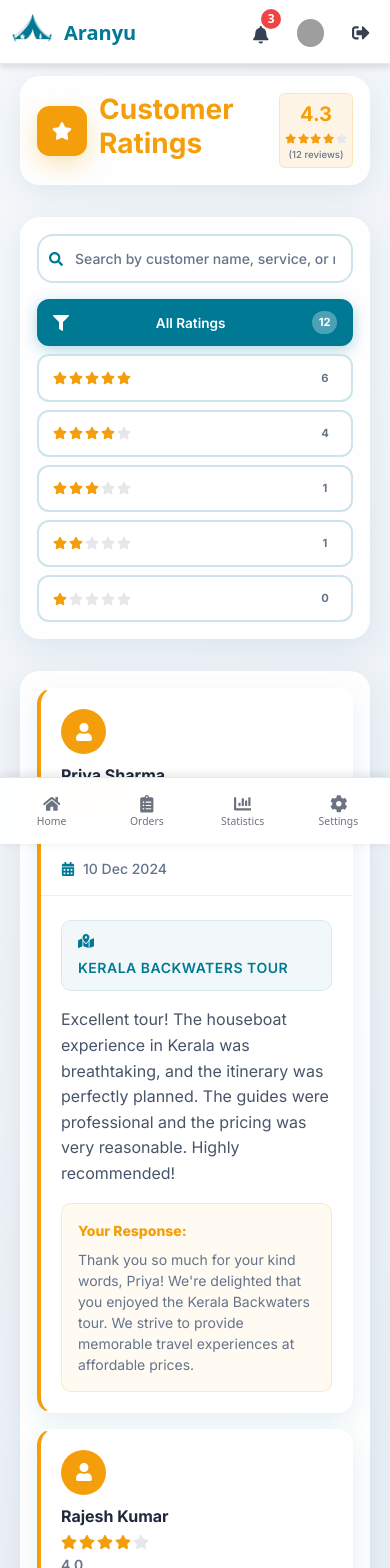
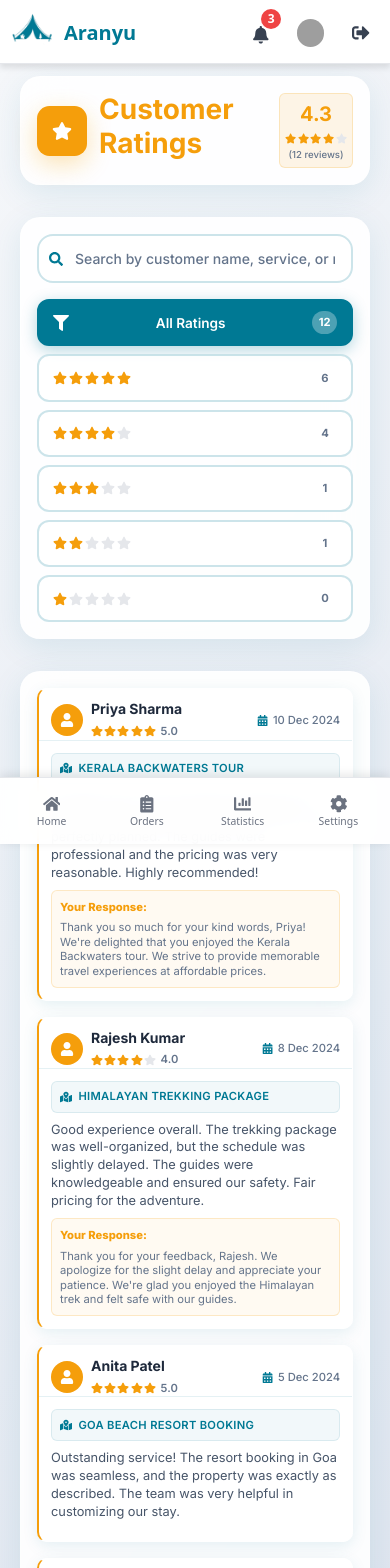
Before and after one commit to madhavavukkum/AranyuPartner, a React (Vite) app: page /myratings in a window 390 px wide. Shown: the top 1568 px of the page. Built offline with nearby package versions, Linux system fonts and the light colour scheme; sample sign-in values are in the browser's storage; grey boxes are pictures that could not be loaded.

Commit message:
customer card mobile update v1

```diff
--- a/src/pages/CustomerRatings/ReviewCard.css
+++ b/src/pages/CustomerRatings/ReviewCard.css
@@ -22,13 +22,15 @@
   padding: 1.5rem 1.5rem 0;
   border-bottom: 1px solid rgba(0, 121, 148, 0.1);
   margin-bottom: 1.5rem;
+  display: flex;
+  align-items: center;
+  justify-content: space-between;
 }
 
 .review-card__customer-info {
   display: flex;
   align-items: center;
   gap: 1rem;
-  padding-bottom: 1rem;
 }
 
 .review-card__avatar {
@@ -83,8 +85,7 @@
 
 .review-card__meta {
   display: flex;
-  justify-content: flex-end;
-  padding-bottom: 1rem;
+  align-items: center;
 }
 
 .review-card__date {
@@ -164,46 +165,215 @@
 
 /* Responsive Design */
 @media (max-width: 768px) {
-  .review-card__header {
-    padding: 1.25rem 1.25rem 0;
+  .review-card {
+    border-radius: 12px;
+    border-left: 3px solid #f59e0b;
+    box-shadow: 0 6px 20px rgba(0, 121, 148, 0.1);
   }
 
-  .review-card__body {
-    padding: 0 1.25rem 1.25rem;
+  .review-card__header {
+    padding: 1rem 1rem 0;
+    margin-bottom: 1rem;
+    display: flex;
+    align-items: center;
+    justify-content: space-between;
   }
 
   .review-card__customer-info {
-    flex-direction: column;
-    align-items: flex-start;
+    display: flex;
+    align-items: center;
     gap: 0.75rem;
   }
 
   .review-card__avatar {
-    width: 45px;
-    height: 45px;
-    font-size: 1.125rem;
+    width: 40px;
+    height: 40px;
+    font-size: 1rem;
   }
 
   .review-card__customer-name {
     font-size: 1rem;
+    margin-bottom: 0.4rem;
+  }
+
+  .review-card__rating {
+    gap: 0.4rem;
+  }
+
+  .review-card__stars {
+    gap: 0.1rem;
+  }
+
+  .review-card__star {
+    font-size: 0.875rem;
+  }
+
+  .review-card__rating-number {
+    font-size: 0.75rem;
   }
 
   .review-card__meta {
-    justify-content: flex-start;
-    margin-top: 0.5rem;
+    display: flex;
+    align-items: center;
+  }
+
+  .review-card__date {
+    gap: 0.4rem;
+    font-size: 0.75rem;
+  }
+
+  .review-card__meta-icon {
+    font-size: 0.75rem;
+  }
+
+  .review-card__body {
+    padding: 0 1rem 1rem;
+  }
+
+  .review-card__service {
+    gap: 0.5rem;
+    margin-bottom: 0.75rem;
+    padding: 0.5rem 0.75rem;
+    border-radius: 8px;
+  }
+
+  .review-card__service-icon {
+    font-size: 0.875rem;
+  }
+
+  .review-card__service-name {
+    font-size: 0.75rem;
+    letter-spacing: 0.4px;
+  }
+
+  .review-card__comment {
+    margin-bottom: 0.75rem;
+  }
+
+  .review-card__comment-text {
+    font-size: 0.875rem;
+    line-height: 1.5;
+  }
+
+  .review-card__response {
+    padding: 0.75rem;
+    margin-top: 0.75rem;
+    border-radius: 8px;
+  }
+
+  .review-card__response-header {
+    font-size: 0.75rem;
+    margin-bottom: 0.4rem;
+  }
+
+  .review-card__response-text {
+    font-size: 0.75rem;
+    line-height: 1.4;
   }
 }
 
 @media (max-width: 480px) {
-  .review-card__service {
-    flex-direction: column;
-    align-items: flex-start;
+  .review-card {
+    border-radius: 10px;
+    border-left: 2px solid #f59e0b;
+    box-shadow: 0 4px 15px rgba(0, 121, 148, 0.1);
+  }
+
+  .review-card__header {
+    padding: 0.75rem 0.75rem 0;
+    margin-bottom: 0.75rem;
+    display: flex;
+    align-items: center;
+    justify-content: space-between;
+  }
+
+  .review-card__customer-info {
     gap: 0.5rem;
   }
 
+  .review-card__avatar {
+    width: 32px;
+    height: 32px;
+    font-size: 0.875rem;
+  }
+
+  .review-card__customer-name {
+    font-size: 0.875rem;
+    margin-bottom: 0.3rem;
+  }
+
   .review-card__rating {
-    flex-direction: column;
-    align-items: flex-start;
-    gap: 0.25rem;
+    gap: 0.3rem;
+  }
+
+  .review-card__stars {
+    gap: 0.075rem;
+  }
+
+  .review-card__star {
+    font-size: 0.75rem;
+  }
+
+  .review-card__rating-number {
+    font-size: 0.7rem;
+  }
+
+  .review-card__meta {
+    display: flex;
+    align-items: center;
+  }
+
+  .review-card__date {
+    gap: 0.3rem;
+    font-size: 0.7rem;
+  }
+
+  .review-card__meta-icon {
+    font-size: 0.7rem;
+  }
+
+  .review-card__body {
+    padding: 0 0.75rem 0.75rem;
+  }
+
+  .review-card__service {
+    gap: 0.4rem;
+    margin-bottom: 0.5rem;
+    padding: 0.4rem 0.5rem;
+    border-radius: 6px;
+  }
+
+  .review-card__service-icon {
+    font-size: 0.75rem;
+  }
+
+  .review-card__service-name {
+    font-size: 0.7rem;
+    letter-spacing: 0.3px;
+  }
+
+  .review-card__comment {
+    margin-bottom: 0.5rem;
+  }
+
+  .review-card__comment-text {
+    font-size: 0.8rem;
+    line-height: 1.4;
+  }
+
+  .review-card__response {
+    padding: 0.5rem;
+    margin-top: 0.5rem;
+    border-radius: 6px;
+  }
+
+  .review-card__response-header {
+    font-size: 0.7rem;
+    margin-bottom: 0.3rem;
+  }
+
+  .review-card__response-text {
+    font-size: 0.7rem;
+    line-height: 1.3;
   }
 }
```
